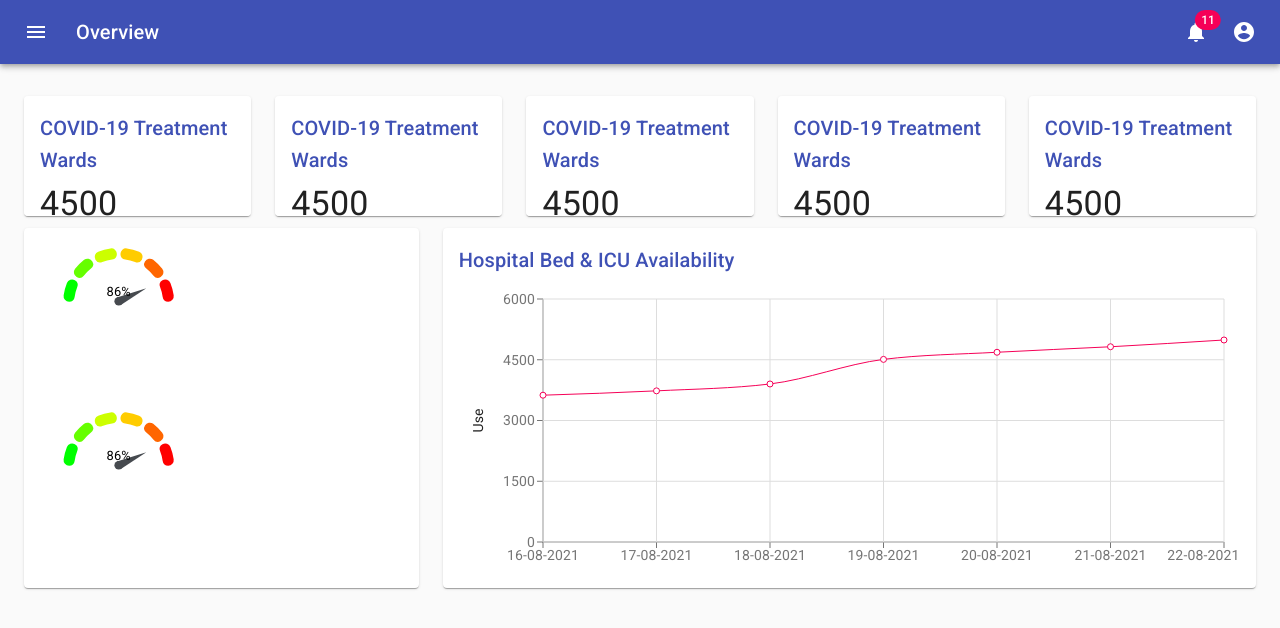
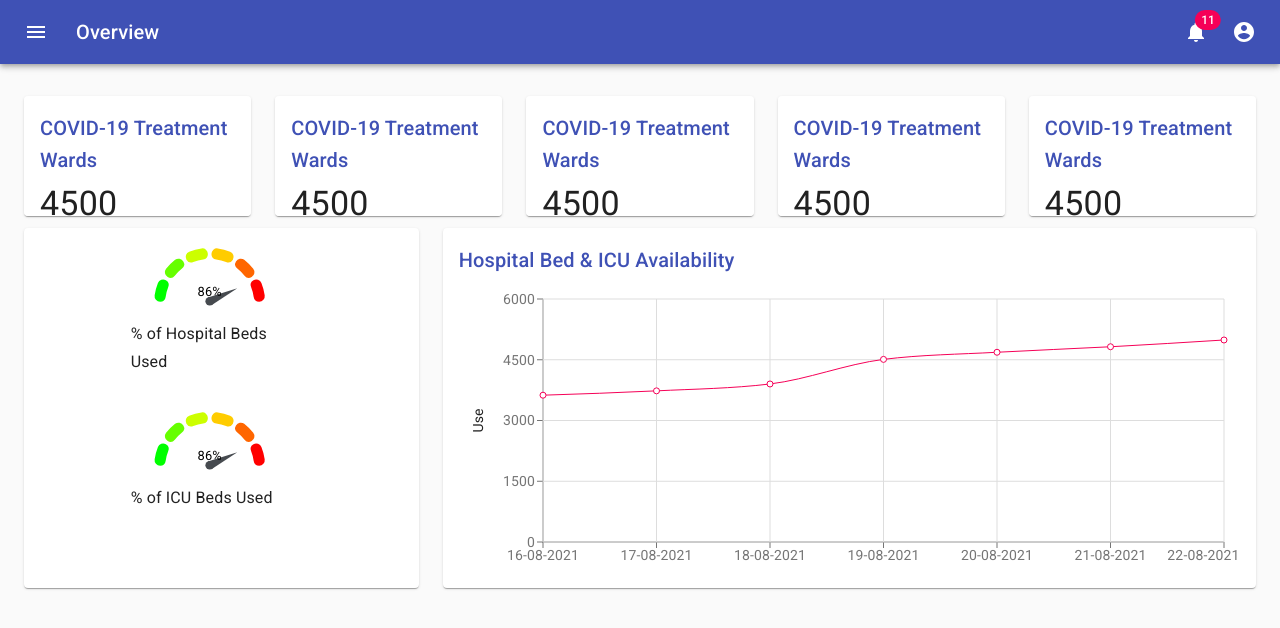
Before and after one commit to Verdilac/Covid-19-Manager, a React (Create React App) app: page / in a window 1280 px wide. Shown: the top 628 px of the page. Built offline with nearby package versions, Linux system fonts and the light colour scheme.

Commit message:
Update App.js

```diff
--- a/src/App.js
+++ b/src/App.js
@@ -87,7 +87,7 @@ function App() {
             <Grid item lg={4}>
               <Paper className={fixedHeightChart}>
 
-              <Grid container direction="column" lg={12} spacing={3}>
+              <Grid container direction="column" justifyContent="space-evenly" alignItems="center" lg={12} spacing={3}>
 
               <Grid item lg={6}>
                 <GaugeChart id="gauge-chart2.0"
@@ -97,6 +97,7 @@ function App() {
                   width = '50%'
                   height = "180"
                 />
+                <Typography variant="subtitle1">% of Hospital Beds Used</Typography>
               </Grid>
 
               <Grid item lg={6}>
@@ -107,6 +108,7 @@ function App() {
                   width = '50%'
                   height = "180"
                 />
+                <Typography variant="subtitle1">% of ICU Beds Used</Typography>
               </Grid>
               </Grid>
 
```
